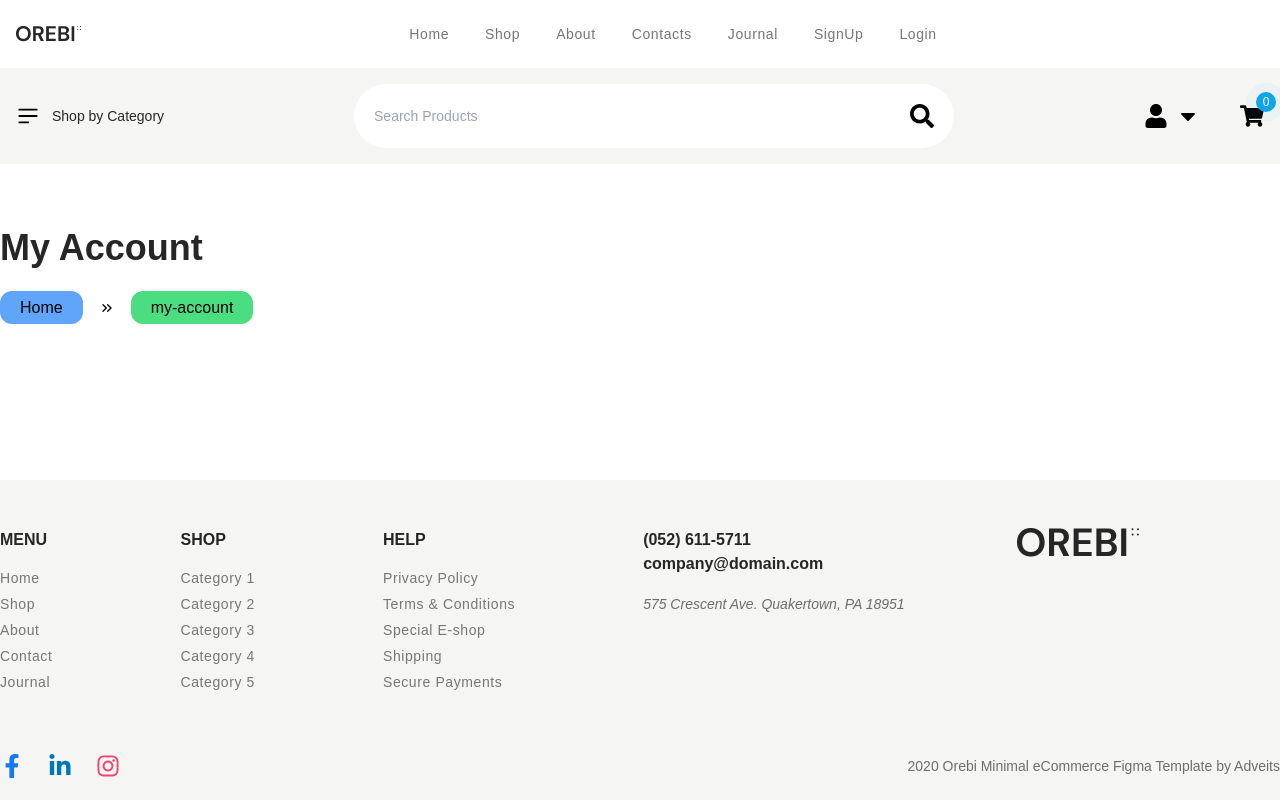
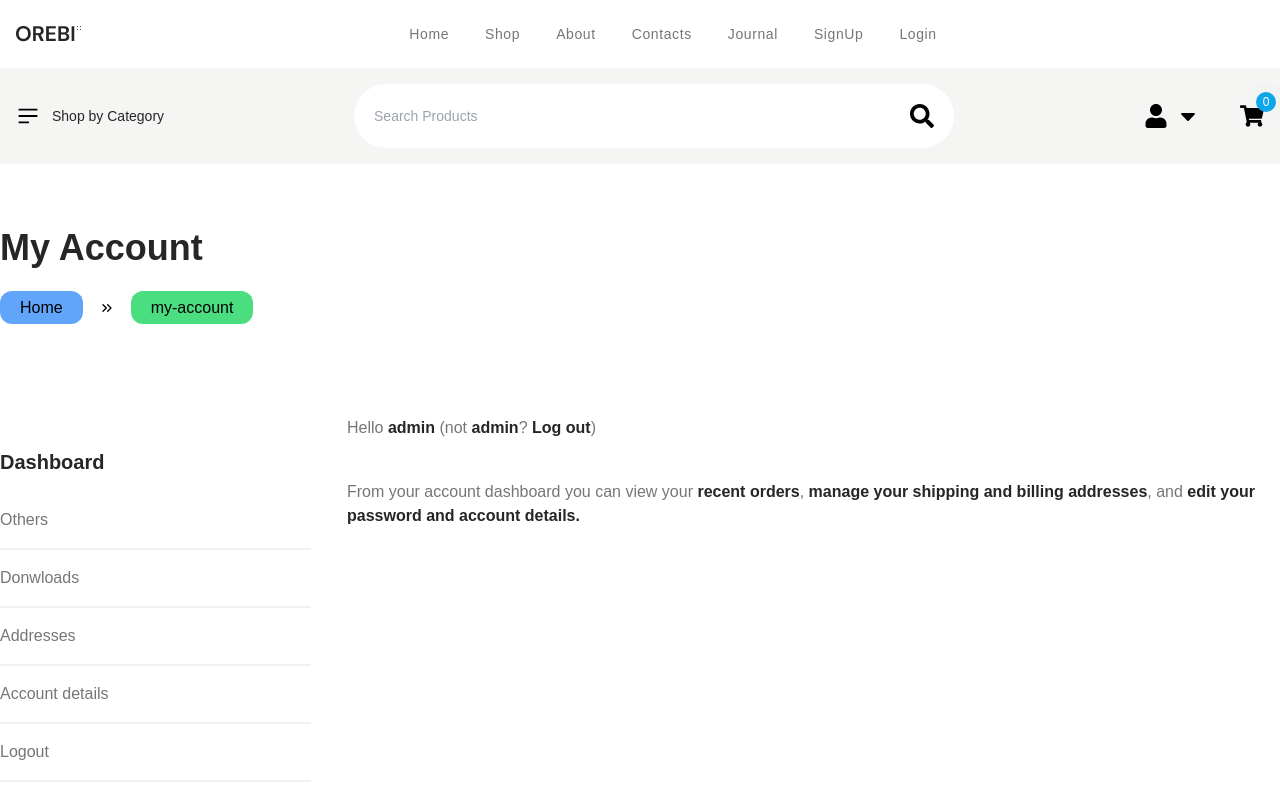
Before and after one commit to yasinn-arafat/Orebi, a React (Vite) app: page /my-account in a window 1280 px wide. Shown: the top 800 px of the page. Built offline with nearby package versions, Linux system fonts and the light colour scheme.

Commit message:
My Account Page Complete

```diff
--- a/Data/Data.js
+++ b/Data/Data.js
@@ -357,3 +357,13 @@ export const sortBy = [
   { id: 4, sortTitle: "Bag" },
   { id: 5, sortTitle: "Watch" },
 ];
+
+// MyAccountDshboard data
+
+export const MyAccountDshboard = [
+  { id: 1, title: "Others" },
+  { id: 2, title: "Donwloads" },
+  { id: 3, title: "Addresses" },
+  { id: 4, title: "Account details" },
+  { id: 5, title: "Logout" },
+];
--- a/src/Component/CommonComponent/ShopLeftItem/ShopByColor.jsx
+++ b/src/Component/CommonComponent/ShopLeftItem/ShopByColor.jsx
@@ -7,6 +7,7 @@ const ShopByColor = ({
   color,
   dropDownIs,
   dropDownExpandIs,
+  className,
 }) => {
   const [showShopColor, setshowShopColor] = useState(dropDownExpandIs);
 
@@ -17,7 +18,7 @@ const ShopByColor = ({
 
   return (
     <>
-      <div className="mt-8">
+      <div className={`mt-8 ${className}`}>
         <div
           className="mb-4 flex cursor-pointer items-center justify-between"
           onClick={HandleShopColor}
--- a/src/Component/MyAccountComponent/MyAccountComponent.jsx
+++ b/src/Component/MyAccountComponent/MyAccountComponent.jsx
@@ -1,5 +1,7 @@
 import React from "react";
 import CommonHeading from "../CommonComponent/CommonHeading/CommonHeading";
+import { MyAccountDshboard } from "../../../Data/Data";
+import ShopByColor from "../CommonComponent/ShopLeftItem/ShopByColor";
 
 const MyAccountComponent = () => {
   return (
@@ -8,6 +10,45 @@ const MyAccountComponent = () => {
         <div>
           <CommonHeading title={"My Account"} />
         </div>
+        <div className="mb-16 flex items-start gap-x-9">
+          <div className="w-1/4">
+            <ShopByColor
+              className={"mt-0"}
+              categoryTitle={"Dashboard"}
+              shopCatagoryItem={MyAccountDshboard ? MyAccountDshboard : []}
+              color={false}
+              dropDownIs={false}
+              dropDownExpandIs={true}
+            />
+          </div>
+          <div className="w-3/4">
+            <div className="mb-10">
+              <h1 className="font-DMsans text-base font-normal text-tertiary-font-color">
+                Hello
+                <span className="font-bold text-main-font-color"> admin </span>
+                (not
+                <span className="font-bold text-main-font-color"> admin</span>?
+                <span className="font-bold text-main-font-color"> Log out</span>
+                )
+              </h1>
+            </div>
+            <p className="font-DMsans text-base font-normal text-tertiary-font-color">
+              From your account dashboard you can view your{" "}
+              <span className="font-bold text-main-font-color">
+                recent orders
+              </span>
+              ,{" "}
+              <span className="font-bold text-main-font-color">
+                manage your shipping and billing addresses
+              </span>
+              , and
+              <span className="font-bold text-main-font-color">
+                {" "}
+                edit your password and account details.
+              </span>
+            </p>
+          </div>
+        </div>
       </div>
     </>
   );
```
